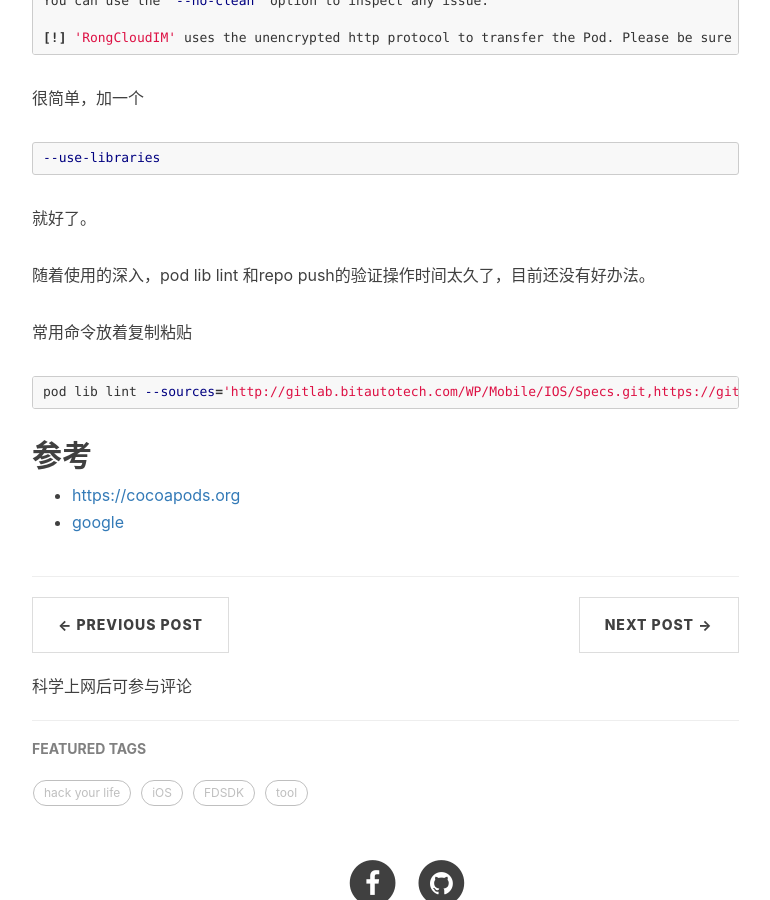
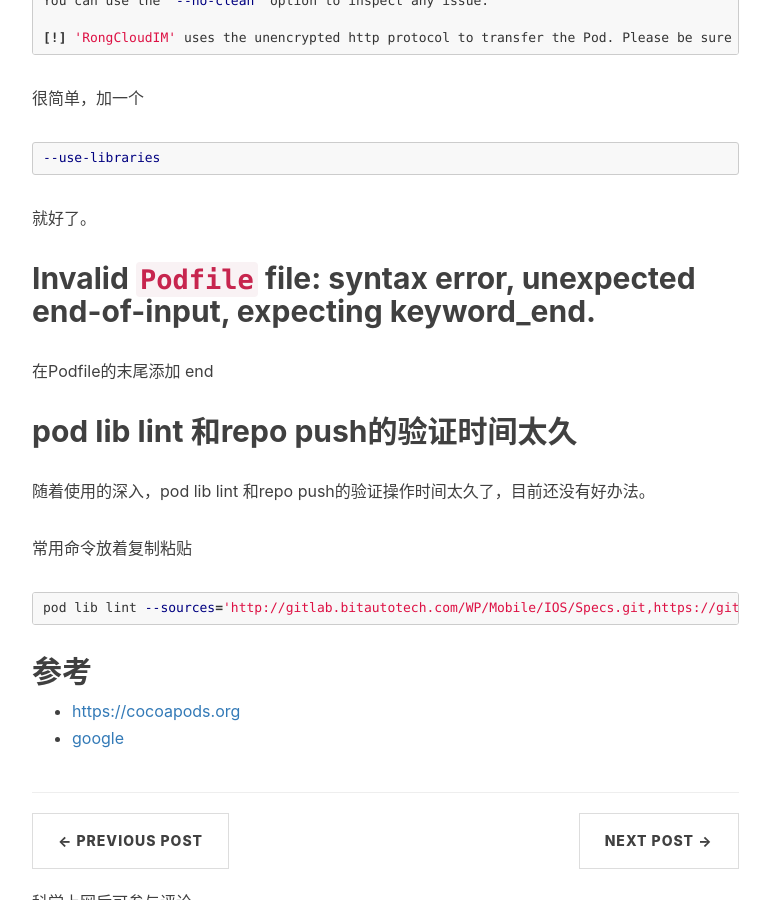
Before and after one commit to toolazytoname/toolazytoname.github.io, a Jekyll site: the page built from _posts/2018-07-04-private-podspec-FAQ.markdown, in a window 1280 px wide and 900 px high, scrolled down 2213 px. Shown: the whole window, without its empty margins (233-1003 px from the left). Built offline with Jekyll 4.4.1, drawn with Linux system fonts in a browser that asks for light colours; nearby versions of some CDN libraries; comment, search, counter and statistics services are not loaded.

Commit message:
edit 2018-07-04-private-podspec-FAQ.markdown

```diff
--- a/_posts/2018-07-04-private-podspec-FAQ.markdown
+++ b/_posts/2018-07-04-private-podspec-FAQ.markdown
@@ -93,7 +93,13 @@ You can use the `--no-clean` option to inspect any issue.
 
 就好了。
 
+## Invalid `Podfile` file: syntax error, unexpected end-of-input, expecting keyword_end.
 
+在Podfile的末尾添加 end
+
+
+
+## pod lib lint  和repo push的验证时间太久
 
 随着使用的深入，pod lib lint  和repo push的验证操作时间太久了，目前还没有好办法。
 
```
